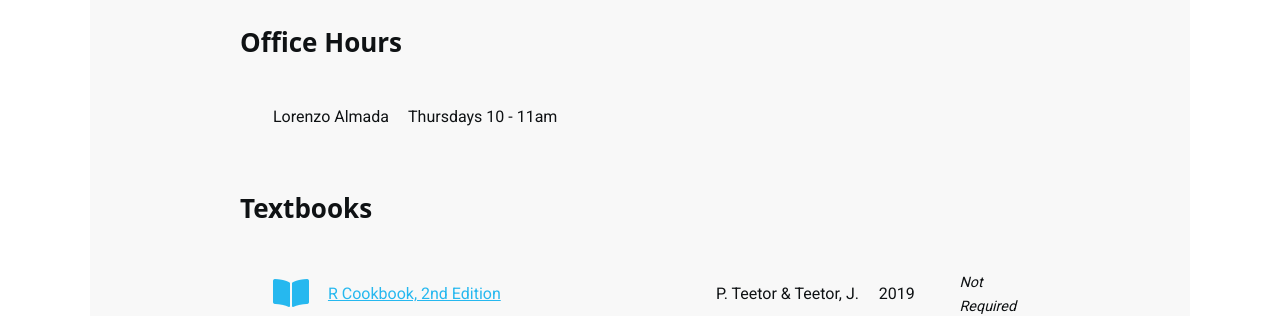
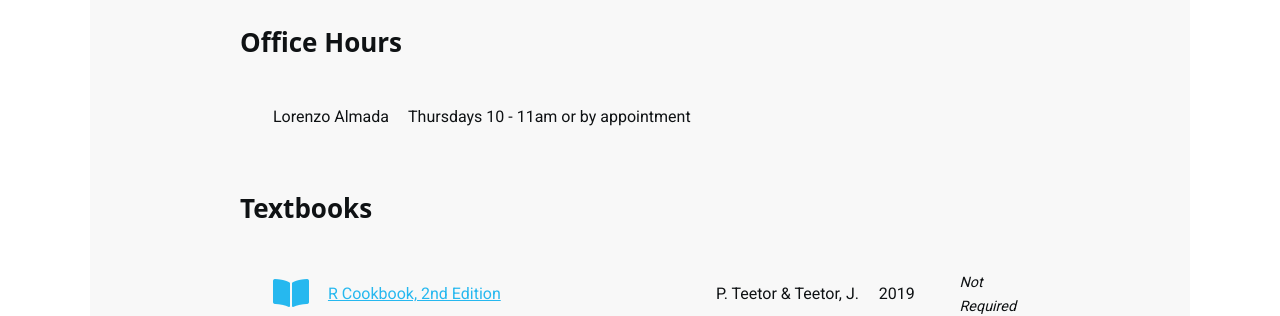
Before and after one commit to lalmada1/Intro-to-Data-Science-Econ-4970, a Jekyll site: the page built from index.md, in a window 1280 px wide and 900 px high, scrolled down 1258 px. Shown: the part 153-469 px from the top of the window. Built offline with Jekyll 4.4.1, drawn with Linux system fonts in a browser that asks for light colours; nearby versions of some CDN libraries; a style sheet for code colours, icons or effects is not loaded.

Commit message:
Update index.md

```diff
--- a/index.md
+++ b/index.md
@@ -21,7 +21,7 @@ instructor:
    title: Professor
    email: lalmada1@gsu.edu
    office_location: 55 Park Place #682
-   office_hours_time: Thursdays 10 - 11am
+   office_hours_time: Thursdays 10 - 11am or by appointment
 
 
 textbooks:
```
